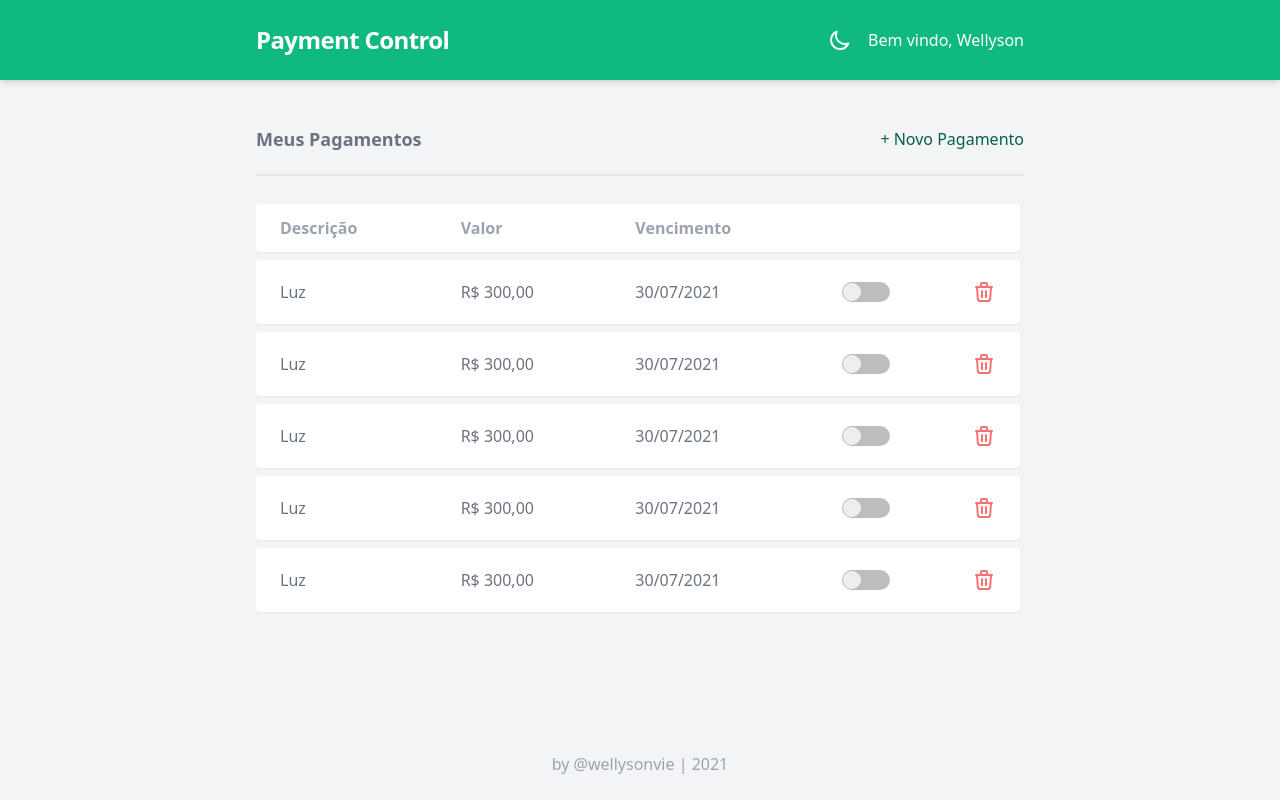
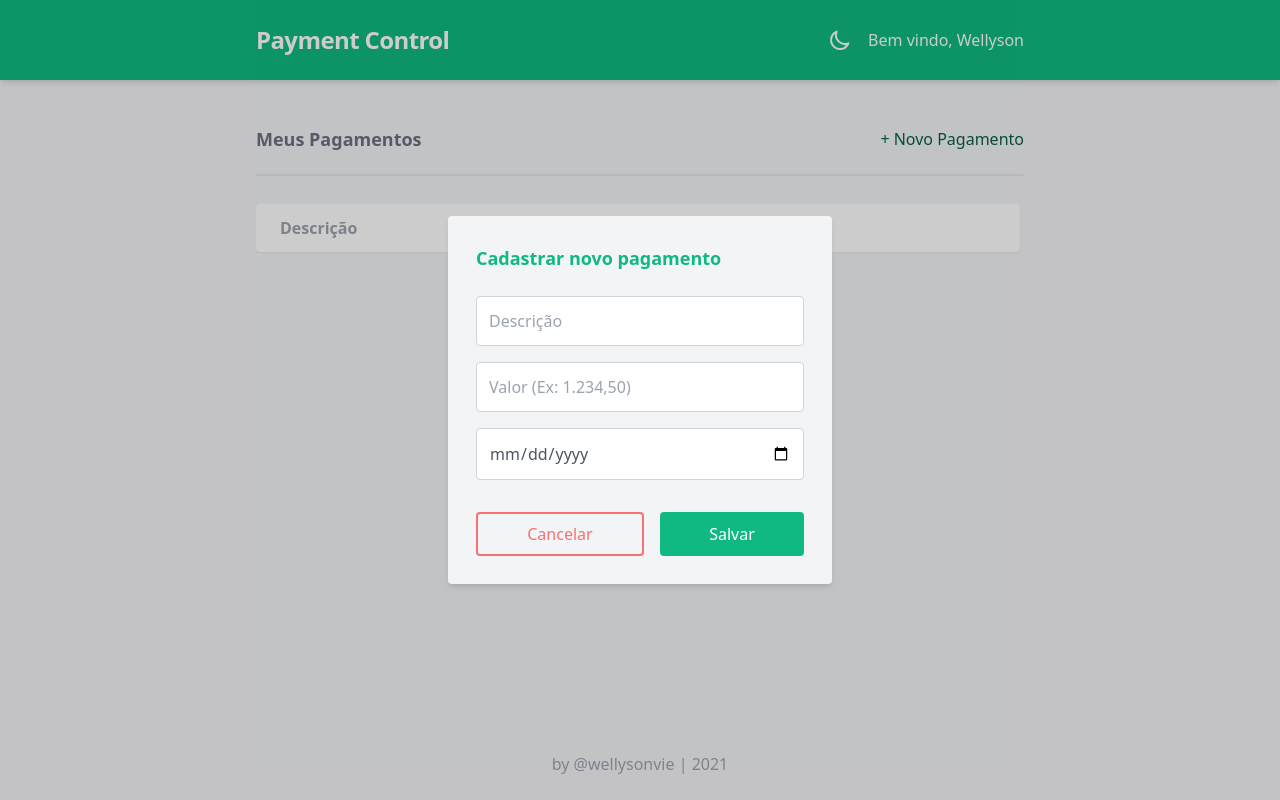
Before and after one commit to wellysonvie/payment-control, a React (Create React App) app: page / in a window 1280 px wide. Both pictures are taken after a click on the button "+ Novo Pagamento". Built offline with nearby package versions, Linux system fonts and the light colour scheme.

Commit message:
feat: add and remove payments

```diff
--- a/package.json
+++ b/package.json
@@ -11,8 +11,11 @@
     "@types/node": "^12.0.0",
     "@types/react": "^17.0.0",
     "@types/react-dom": "^17.0.0",
+    "date-fns": "^2.22.1",
     "react": "^17.0.2",
     "react-dom": "^17.0.2",
+    "react-hook-form": "^7.11.0",
+    "react-modal": "^3.14.3",
     "react-scripts": "4.0.3",
     "react-switch": "^6.0.0",
     "typescript": "^4.1.2",
@@ -43,6 +46,7 @@
     ]
   },
   "devDependencies": {
+    "@types/react-modal": "^3.12.1",
     "autoprefixer": "^9",
     "postcss": "^7",
     "tailwindcss": "npm:@tailwindcss/postcss7-compat"
--- a/src/App.tsx
+++ b/src/App.tsx
@@ -2,13 +2,16 @@ import React from "react";
 import Header from "./components/Header";
 import Footer from "./components/Footer";
 import Home from "./pages/Home";
+import { PaymentProvider } from "./contexts/PaymentContext";
 
 function App() {
   return (
     <div className="bg-gray-100 flex flex-col h-screen dark:bg-gray-800">
-      <Header />
-      <Home />
-      <Footer />
+      <PaymentProvider>
+        <Header />
+        <Home />
+        <Footer />
+      </PaymentProvider>
     </div>
   );
 }
--- /dev/null
+++ b/src/components/NewPaymentForm.tsx
@@ -0,0 +1,125 @@
+import { useForm, SubmitHandler } from "react-hook-form";
+import { usePaymentContext } from "../contexts/PaymentContext";
+
+type NewPaymentFormProps = {
+  closeModal: () => void;
+};
+
+type Inputs = {
+  description: string;
+  price: string;
+  deadline: string;
+};
+
+const NewPaymentModalForm = ({ closeModal }: NewPaymentFormProps) => {
+  const {
+    register,
+    handleSubmit,
+    formState: { errors },
+  } = useForm<Inputs>();
+
+  const { addPayment } = usePaymentContext();
+
+  const onSubmit: SubmitHandler<Inputs> = (data) => {
+    addPayment(
+      data.description,
+      Number(data.price.replace(".", "").replace(",", ".")),
+      data.deadline
+    );
+    closeModal();
+  };
+
+  return (
+    <form className="w-full flex flex-col" onSubmit={handleSubmit(onSubmit)}>
+      <input
+        type="text"
+        placeholder="Descrição"
+        className={`w-full p-3 mb-1 border border-gray-300
+            dark:border-gray-600 bg-white dark:bg-gray-700
+            text-gray-600 dark:text-gray-400 rounded
+            ${errors.description && "border-red-400 dark:border-red-400"}`}
+        {...register("description", { required: true })}
+      />
+      {errors.description && (
+        <span className="font-light text-sm text-red-400">
+          Preencha este campo
+        </span>
+      )}
+
+      <input
+        type="text"
+        placeholder="Valor (Ex: 1.234,50)"
+        className={`w-full p-3 mt-3 mb-1 border border-gray-300
+            dark:border-gray-600 bg-white dark:bg-gray-700
+            text-gray-600 dark:text-gray-400 rounded
+            ${errors.price && "border-red-400 dark:border-red-400"}`}
+        {...register("price", {
+          required: true,
+          pattern: /^(\d{1,3}(\.\d{3})*|\d+)(,\d{2})?$/,
+        })}
+      />
+      {errors.price && (
+        <span className="font-light text-sm text-red-400">
+          {errors.price.type === "required" && "Preencha este campo"}
+          {errors.price.type === "pattern" && "Insira um valor válido"}
+        </span>
+      )}
+
+      <input
+        type="date"
+        placeholder="Vencimento"
+        className={`w-full p-3 mt-3 mb-1 border border-gray-300
+            dark:border-gray-600 bg-white dark:bg-gray-700
+            text-gray-600 dark:text-gray-400 rounded
+            ${errors.deadline && "border-red-400 dark:border-red-400"}`}
+        {...register("deadline", { required: true })}
+      />
+      {errors.deadline && (
+        <span className="font-light text-sm text-red-400">
+          Preencha este campo
+        </span>
+      )}
+
+      <div className="mt-7 flex">
+        <button
+          onClick={closeModal}
+          className="
+                h-11
+                border-2
+                border-red-400
+                bg-inherit
+                hover:bg-red-400
+                text-red-400
+                hover:text-white
+                p-3
+                mr-2
+                rounded
+                flex-grow
+                flex
+                items-center
+                justify-center"
+        >
+          Cancelar
+        </button>
+        <button
+          className="
+                h-11
+                bg-green-500
+                hover:bg-green-600
+                text-white
+                p-3
+                ml-2
+                rounded
+                flex-grow
+                flex
+                items-center
+                justify-center"
+        >
+          Salvar
+        </button>
+      </div>
+    </form>
+  );
+};
+
+export default NewPaymentModalForm;
--- /dev/null
+++ b/src/components/NewPaymentModal.tsx
@@ -0,0 +1,42 @@
+import Modal from "react-modal";
+import NewPaymentModalForm from "./NewPaymentForm";
+
+const customStyles = {
+  content: {
+    top: "50%",
+    left: "50%",
+    right: "auto",
+    bottom: "auto",
+    marginRight: "-50%",
+    transform: "translate(-50%, -50%)",
+  },
+};
+
+Modal.setAppElement("#root");
+
+type NewPaymentModalProps = {
+  modalIsOpen: boolean;
+  closeModal: () => void;
+};
+
+const NewPaymentModal = ({ modalIsOpen, closeModal }: NewPaymentModalProps) => {
+  return (
+    <Modal
+      isOpen={modalIsOpen}
+      onRequestClose={closeModal}
+      style={customStyles}
+      contentLabel="Example Modal"
+      className="modal bg-gray-100 dark:bg-gray-800 w-96 p-7 rounded shadow-md"
+      overlayClassName="modal-overlay"
+    >
+      <div className="w-full flex flex-col">
+        <h2 className="text-green-500 font-bold text-lg mb-5 pb-1">
+          Cadastrar novo pagamento
+        </h2>
+        <NewPaymentModalForm closeModal={closeModal} />
+      </div>
+    </Modal>
+  );
+};
+
+export default NewPaymentModal;
--- a/src/components/Payment.tsx
+++ b/src/components/Payment.tsx
@@ -1,22 +1,55 @@
 import { useState } from "react";
 import Switch from "react-switch";
+import { format, parseISO } from "date-fns";
+import ptBR from "date-fns/locale/pt-BR";
 
-const Payment = () => {
-  const [paidOut, setPaidOut] = useState(false);
+import { usePaymentContext } from "../contexts/PaymentContext";
+
+type PaymentType = {
+  id: number;
+  description: string;
+  price: number;
+  deadline: string;
+  paidOut: boolean;
+};
+
+type PaymentProps = {
+  data: PaymentType;
+};
+
+const Payment = ({ data }: PaymentProps) => {
+  const [paidOut, setPaidOut] = useState<boolean>(data.paidOut);
+
+  const { removePayment, setPaid } = usePaymentContext();
 
   function handleSwitch() {
+    setPaid(data.id, !paidOut);
     setPaidOut(!paidOut);
+  }
+
+  function handleRemovePayment() {
+    if (window.confirm("Tem certeza que deseja excluir este pagamento?")) {
+      removePayment(data.id);
+    }
   }
 
   return (
     <tr
-      className={`bg-white shadow-sm dark:bg-gray-700 text-gray-500 dark:text-gray-400 hover:bg-gray-50 dark:hover:bg-gray-600 ${
-        paidOut && "opacity-60 hover:bg-white dark:hover:bg-gray-700"
-      }`}
+      className={`bg-white shadow-sm
+      dark:bg-gray-700 text-gray-500 dark:text-gray-400
+      hover:bg-gray-50 dark:hover:bg-gray-600
+      ${paidOut && "opacity-60 hover:bg-white dark:hover:bg-gray-700"}`}
     >
-      <td className="py-5 px-6 rounded-l">Luz</td>
-      <td className="py-3 px-6">R$ 300,00</td>
-      <td className="py-3 px-6">30/07/2021</td>
+      <td className="py-5 px-6 rounded-l">{data.description}</td>
+      <td className="py-3 px-6">
+        {data.price.toLocaleString("pt-BR", {
+          style: "currency",
+          currency: "BRL",
+        })}
+      </td>
+      <td className="py-3 px-6">
+        {format(parseISO(data.deadline), "d MMM yyyy", { locale: ptBR })}
+      </td>
       <td className="py-3 px-6 rounded-r">
         <div className="flex items-center justify-between">
           <Switch
@@ -30,7 +63,10 @@ const Payment = () => {
             onHandleColor="#eee"
             offHandleColor="#eee"
           />
-          <button className="flex items-center ml-5">
+          <button
+            className="flex items-center ml-5"
+            onClick={handleRemovePayment}
+          >
             <svg
               xmlns="http://www.w3.org/2000/svg"
               className="h-6 w-6 text-red-400"
--- /dev/null
+++ b/src/contexts/PaymentContext.tsx
@@ -0,0 +1,94 @@
+import {
+  createContext,
+  ReactNode,
+  useContext,
+  useEffect,
+  useState,
+} from "react";
+
+type Payment = {
+  id: number;
+  description: string;
+  price: number;
+  deadline: string;
+  paidOut: boolean;
+};
+
+type PaymentContextType = {
+  payments: Payment[];
+  addPayment: (description: string, price: number, deadline: string) => void;
+  removePayment: (paymentId: number) => void;
+  updatePayment: (paymentId: number, newValue: Payment) => void;
+  setPaid: (paymentId: number, paidOut: boolean) => void;
+};
+
+type PaymentProviderProps = {
+  children: ReactNode;
+};
+
+export const PaymentContext = createContext({} as PaymentContextType);
+
+export const PaymentProvider = ({ children }: PaymentProviderProps) => {
+  const [payments, setPayments] = useState<Payment[]>(() => {
+    const currentValue = window.localStorage.getItem("payments");
+    return JSON.parse(currentValue || "[]") as Payment[];
+  });
+
+  useEffect(() => {
+    window.localStorage.setItem("payments", JSON.stringify(payments));
+  }, [payments]);
+
+  function addPayment(description: string, price: number, deadline: string) {
+    function generateID() {
+      return (
+        payments.reduce((max, payment) => {
+          if (payment.id > max) max = payment.id;
+          return max;
+        }, 0) + 1
+      );
+    }
+
+    setPayments([
+      ...payments,
+      { id: generateID(), description, price, deadline, paidOut: false },
+    ]);
+  }
+
+  function removePayment(paymentId: number) {
+    setPayments(payments.filter((payment) => payment.id !== paymentId));
+  }
+
+  function updatePayment(paymentId: number, newValue: Payment) {
+    setPayments(
+      payments.map((payment) => {
+        if (payment.id === paymentId) {
+          return newValue;
+        }
+        return payment;
+      })
+    );
+  }
+
+  function setPaid(paymentId: number, paidOut: boolean) {
+    setPayments(
+      payments.map((payment) => {
+        if (payment.id === paymentId) {
+          return { ...payment, paidOut };
+        }
+        return payment;
+      })
+    );
+  }
+
+  return (
+    <PaymentContext.Provider
+      value={{ payments, addPayment, removePayment, updatePayment, setPaid }}
+    >
+      {children}
+    </PaymentContext.Provider>
+  );
+};
+
+export function usePaymentContext() {
+  return useContext(PaymentContext);
+}
--- a/src/pages/Home.tsx
+++ b/src/pages/Home.tsx
@@ -1,21 +1,47 @@
+import { useState } from "react";
+import NewPaymentModal from "../components/NewPaymentModal";
 import Payment from "../components/Payment";
+import { usePaymentContext } from "../contexts/PaymentContext";
 
 const Home = () => {
+  const [newPaymentModalIsOpen, setNewPaymentModalIsOpen] =
+    useState<boolean>(false);
+
+  const { payments } = usePaymentContext();
+
+  function openModal() {
+    setNewPaymentModalIsOpen(true);
+  }
+
+  function closeModal() {
+    setNewPaymentModalIsOpen(false);
+  }
+
   return (
-    <main className="flex-grow py-24 px-5 overflow-y-auto">
+    <main className="flex-grow pt-24 pb-20 px-5 overflow-y-auto">
       <section className="max-w-3xl mx-auto h-full flex flex-col">
-        <header className="pt-5 pb-3 mb-5 h-20 flex items-center justify-between border-solid border-b-2 dark:border-gray-400">
+        <header
+          className="pt-5 pb-3 mb-5 h-20 flex items-center justify-between
+                      border-solid border-b-2 dark:border-gray-400"
+        >
           <h1 className="font-bold text-lg text-gray-500 dark:text-gray-400">
             Meus Pagamentos
           </h1>
-          <button className="text-green-800 dark:text-green-500 hover:text-green-600 dark:hover:text-green-300">
+          <button
+            className="text-green-800 dark:text-green-500
+                      hover:text-green-600 dark:hover:text-green-300"
+            onClick={openModal}
+          >
             + Novo Pagamento
           </button>
         </header>
         <div className="flex-grow overflow-x-auto pr-1">
           <table className="w-full border-separate">
             <thead>
-              <tr className="bg-white shadow-sm dark:bg-gray-700 font-bold text-gray-400 dark:text-gray-400">
+              <tr
+                className="bg-white shadow-sm dark:bg-gray-700 font-bold
+                          text-gray-400 dark:text-gray-400"
+              >
                 <td className="py-3 px-6 rounded-l">Descrição</td>
                 <td className="py-3 px-6">Valor</td>
                 <td className="py-3 px-6">Vencimento</td>
@@ -23,15 +49,17 @@ const Home = () => {
               </tr>
             </thead>
             <tbody>
-              <Payment />
-              <Payment />
-              <Payment />
-              <Payment />
-              <Payment />
+              {payments.map((payment) => (
+                <Payment key={payment.id} data={payment} />
+              ))}
             </tbody>
           </table>
         </div>
       </section>
+      <NewPaymentModal
+        modalIsOpen={newPaymentModalIsOpen}
+        closeModal={closeModal}
+      />
     </main>
   );
 };
--- a/src/styles/global.css
+++ b/src/styles/global.css
@@ -24,3 +24,25 @@ table {
 .dark ::-webkit-scrollbar-thumb:hover {
   background: rgba(255, 255, 255, 0.3);
 }
+
+.modal {
+  position: absolute;
+  top: 40px;
+  left: 40px;
+  right: 40px;
+  bottom: 40px;
+}
+
+.modal-overlay {
+  position: fixed;
+  top: 0;
+  left: 0;
+  right: 0;
+  bottom: 0;
+  z-index: 20;
+  background-color: rgba(0, 0, 0, 0.2);
+}
+
+.dark .modal-overlay {
+  background-color: rgba(0, 0, 0, 0.4);
+}
```
Also changed, not shown: 1 other file (tests, documents, lock files or other folders).
